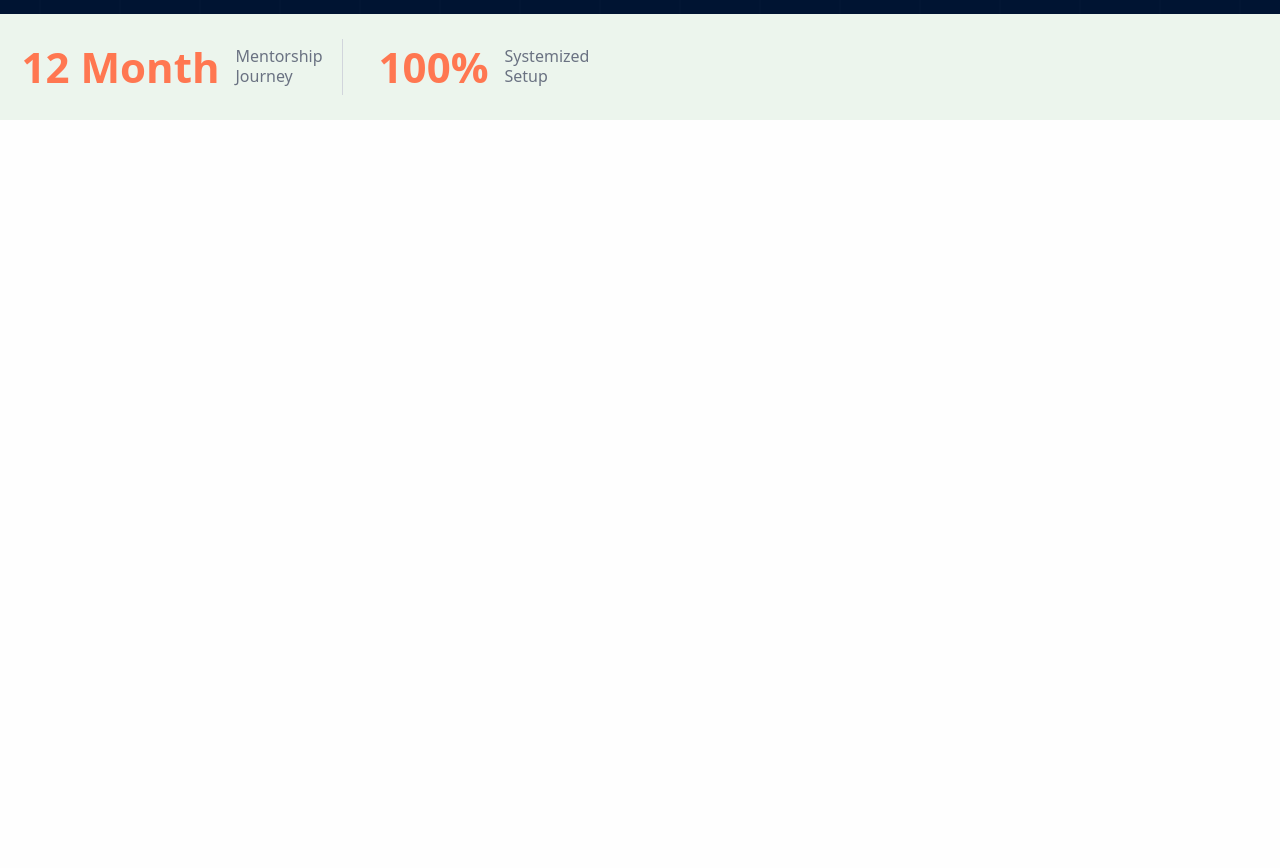
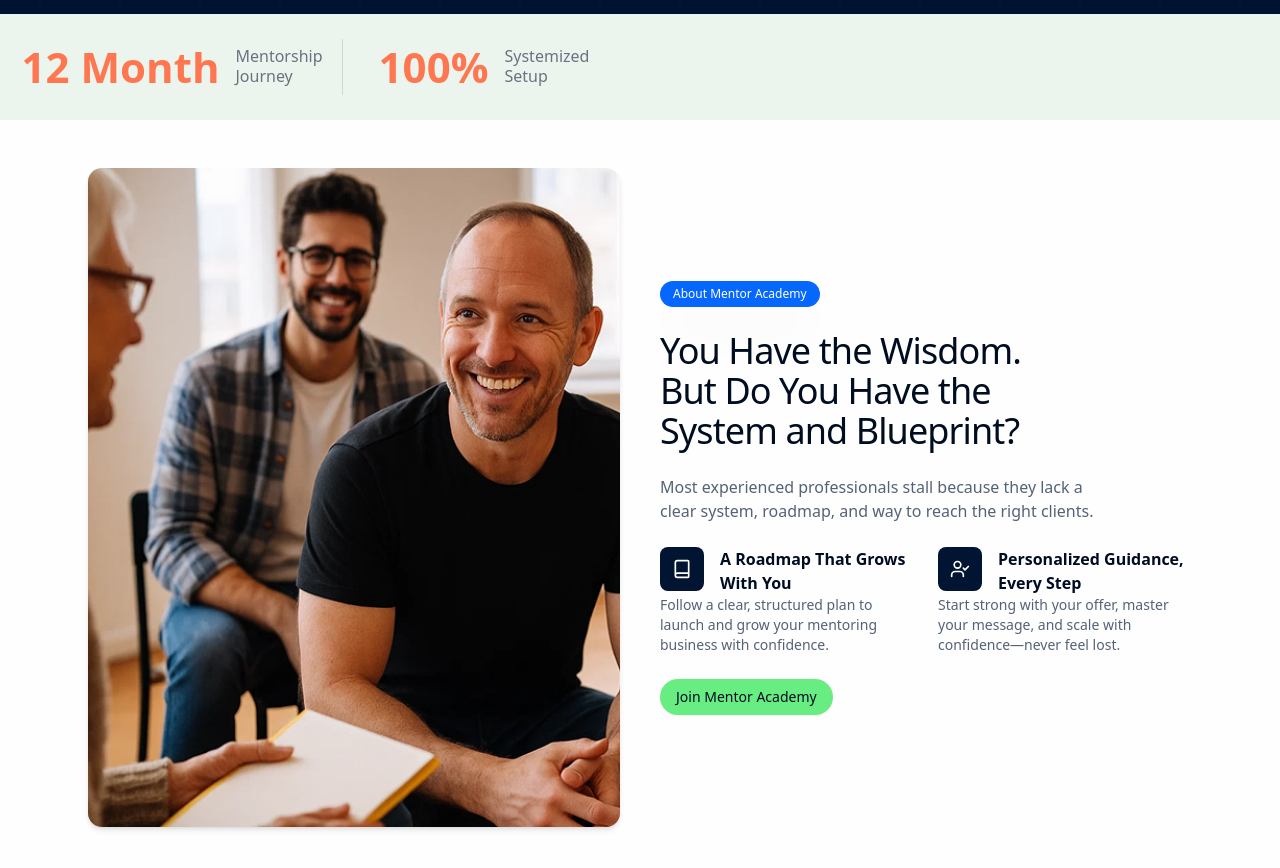
Before and after one commit to wendell256/mentor-academy, a Next.js app: page / in a window 1280 px wide. Shown: the part 980-1848 px from the top of the page. Before the commit the page ends 1100 px from the top, so only its background shows below. Built offline with nearby package versions, Linux system fonts and the light colour scheme.

Commit message:
feat: add MentorIntro component and related styles

```diff
--- a/app/globals.css
+++ b/app/globals.css
@@ -130,3 +130,7 @@
   background-repeat: repeat;
   pointer-events: none;
 }
+
+p {
+  font-family: var(--font-dmSans), arial;
+}
--- a/app/page.tsx
+++ b/app/page.tsx
@@ -1,4 +1,5 @@
 import Hero from '@/components/hero';
+import MentorIntro from '@/components/mentor-intro';
 import Stats from '@/components/stats.';
 
 export default function Home() {
@@ -6,6 +7,7 @@ export default function Home() {
     <main>
       <Hero />
       <Stats />
+      <MentorIntro />
     </main>
   );
 }
--- /dev/null
+++ b/components/mentor-intro.tsx
@@ -0,0 +1,81 @@
+'use client';
+
+import Image from 'next/image';
+import { Badge } from '@/components/ui/badge';
+import { Button } from '@/components/ui/button';
+import { Book, UserCheck } from 'lucide-react';
+
+export default function MentorIntro() {
+  return (
+    <section className='max-w-6xl mx-auto px-6 py-12 grid grid-cols-1 sm:grid-cols-2 gap-10 items-center'>
+      <div className='rounded-xl overflow-hidden shadow-md'>
+        <Image
+          src='/images/mentor-intro.png'
+          alt='Group mentorship discussion'
+          width={600}
+          height={500}
+          className='object-cover w-full h-full shadow-2xl/80'
+        />
+      </div>
+
+      <div className='space-y-6'>
+        <Badge className='bg-secondary text-white px-3 py-1 rounded-full shadow-2xl/30'>
+          About Mentor Academy
+        </Badge>
+
+        <h2 className='text-3xl md:text-4xl font-base tracking-tight text-primary'>
+          You Have the Wisdom.
+          <br />
+          But Do You Have the
+          <br />
+          System and Blueprint?
+        </h2>
+
+        <p className='text-foreground max-w-md'>
+          Most experienced professionals stall because they lack a clear system,
+          roadmap, and way to reach the right clients.
+        </p>
+
+        <div className='grid grid-cols-1 md:grid-cols-2 gap-6'>
+          <div className='gap-4'>
+            <div className='flex items-start gap-4'>
+              <div className='bg-[#011432] text-white p-3 rounded-md'>
+                <Book className='w-5 h-5' />
+              </div>
+              <div>
+                <h4 className='font-semibold text-primary'>
+                  A Roadmap That Grows With You
+                </h4>
+              </div>
+            </div>
+            <p className='text-sm text-foreground'>
+              Follow a clear, structured plan to launch and grow your mentoring
+              business with confidence.
+            </p>
+          </div>
+
+          <div className='gap-4'>
+            <div className='flex items-start gap-4'>
+              <div className='bg-[#011432] text-white p-3 rounded-md'>
+                <UserCheck className='w-5 h-5' />
+              </div>
+              <div>
+                <h4 className='font-semibold text-primary'>
+                  Personalized Guidance, Every Step
+                </h4>
+              </div>
+            </div>
+            <p className='text-sm text-foreground'>
+              Start strong with your offer, master your message, and scale with
+              confidence—never feel lost.
+            </p>
+          </div>
+        </div>
+
+        <Button className='bg-accent rounded-full hover:bg-accent/90 text-primary w-fit'>
+          Join Mentor Academy
+        </Button>
+      </div>
+    </section>
+  );
+}
--- /dev/null
+++ b/components/ui/badge.tsx
@@ -0,0 +1,46 @@
+import * as React from "react"
+import { Slot } from "@radix-ui/react-slot"
+import { cva, type VariantProps } from "class-variance-authority"
+
+import { cn } from "@/lib/utils"
+
+const badgeVariants = cva(
+  "inline-flex items-center justify-center rounded-md border px-2 py-0.5 text-xs font-medium w-fit whitespace-nowrap shrink-0 [&>svg]:size-3 gap-1 [&>svg]:pointer-events-none focus-visible:border-ring focus-visible:ring-ring/50 focus-visible:ring-[3px] aria-invalid:ring-destructive/20 dark:aria-invalid:ring-destructive/40 aria-invalid:border-destructive transition-[color,box-shadow] overflow-hidden",
+  {
+    variants: {
+      variant: {
+        default:
+          "border-transparent bg-primary text-primary-foreground [a&]:hover:bg-primary/90",
+        secondary:
+          "border-transparent bg-secondary text-secondary-foreground [a&]:hover:bg-secondary/90",
+        destructive:
+          "border-transparent bg-destructive text-white [a&]:hover:bg-destructive/90 focus-visible:ring-destructive/20 dark:focus-visible:ring-destructive/40 dark:bg-destructive/60",
+        outline:
+          "text-foreground [a&]:hover:bg-accent [a&]:hover:text-accent-foreground",
+      },
+    },
+    defaultVariants: {
+      variant: "default",
+    },
+  }
+)
+
+function Badge({
+  className,
+  variant,
+  asChild = false,
+  ...props
+}: React.ComponentProps<"span"> &
+  VariantProps<typeof badgeVariants> & { asChild?: boolean }) {
+  const Comp = asChild ? Slot : "span"
+
+  return (
+    <Comp
+      data-slot="badge"
+      className={cn(badgeVariants({ variant }), className)}
+      {...props}
+    />
+  )
+}
+
+export { Badge, badgeVariants }
```
Also changed, not shown: public/images/mentor-intro.png (added).
